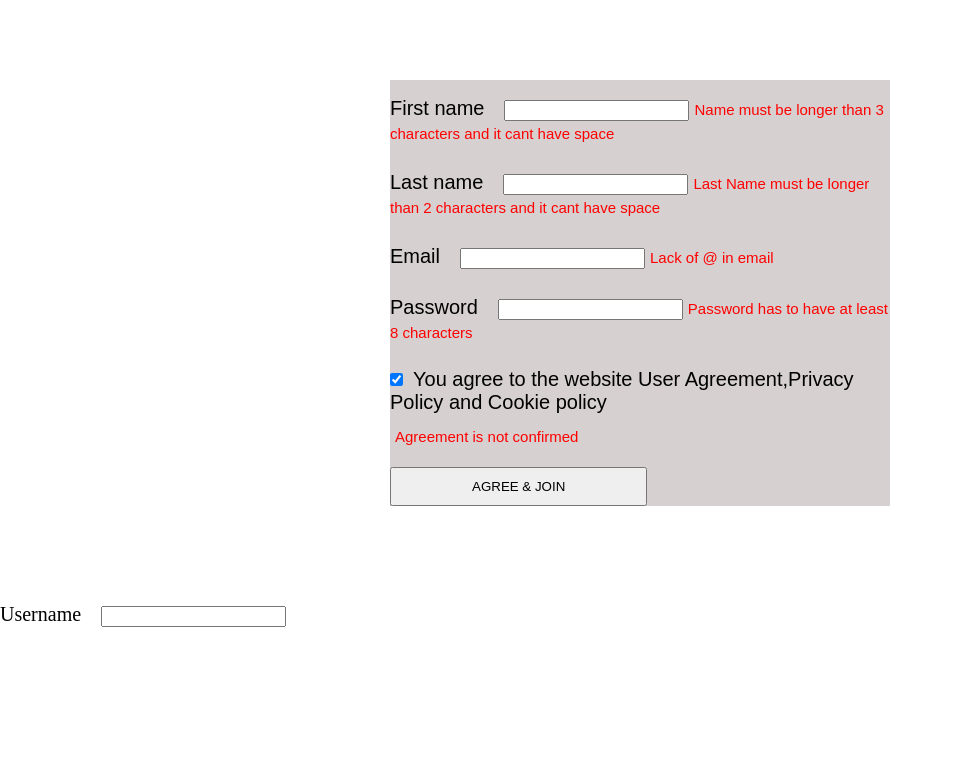
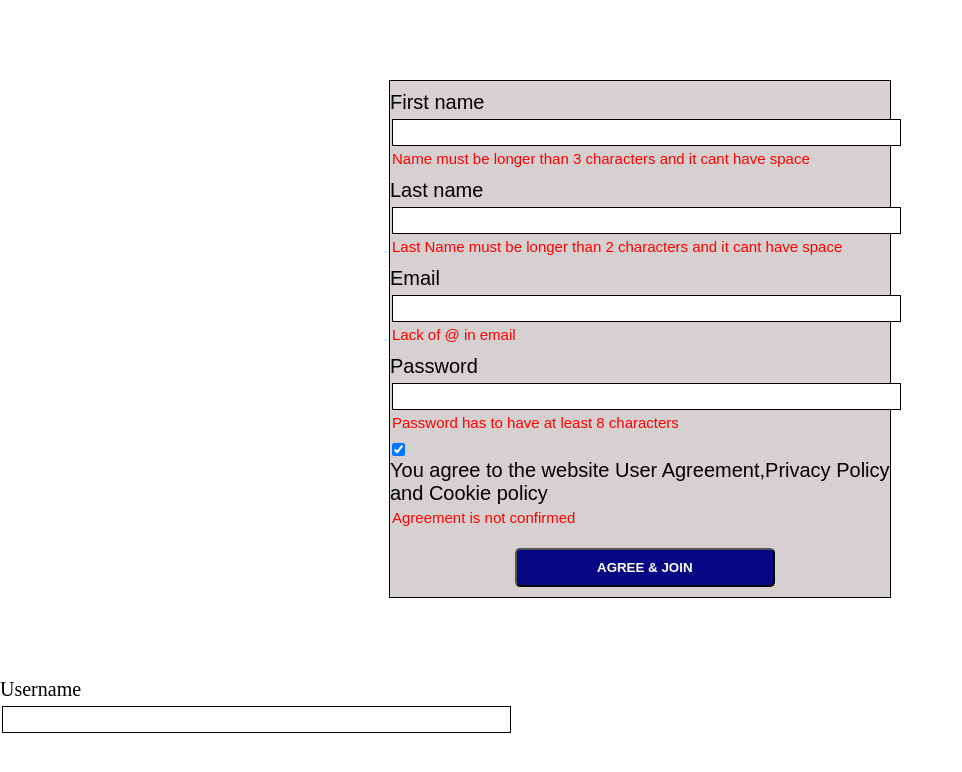
Before and after one commit to MagdalenaOuirane/ShoppingListTracker, a React app: page / in a window 1280 px wide. Shown: the whole page, without its empty margins (0-962 px from the left). Built offline with nearby package versions, Linux system fonts and the light colour scheme.

Commit message:
add styles to input button and label

```diff
--- a/src/Components/App.css
+++ b/src/Components/App.css
@@ -3,34 +3,50 @@
   background-color: rgb(214, 208, 208);
   max-width: 500px;
   font-family:sans-serif;
+  border:1px solid black;
 }
 
 label {
   display:block;
-  margin-bottom:10px;
+  margin-top:10px;
+  font-size:20px;
 }
 
-input{
-  margin-left:20px;
-  margin-top:20px;
-}
-
+input[type="text"],
+input[type="email"],
+input[type="password"],
 input[type="checkbox"] {
-  margin-left:0;
-  margin-right:10px;
+  display:block;
+  font-family:sans-serif;
+  padding:5px 165px;
+  margin-left:2px;
+  border: 1px solid black;
+  margin-top:5px;
 
 }
 
+
 button {
-  display:block;
-  max-width:300px;
+   max-width:300px;
   padding: 10px 80px;
   margin-top:20px;
+  margin-left: 125px;
+  margin-bottom:10px;
+  font-weight:bold;
+  color:white;
+  background-color:rgb(8, 8, 133);
+  border-radius:5px;
+  transition:0,3s;
+}
 
-}
+ .myForm button:hover {
+background-color: rgb(58, 125, 224);
+  }
+
+
 
 span {
   font-size: 15px;
   color:red;
-  margin-left:5px;
+  margin-left:2px;
 }
```
